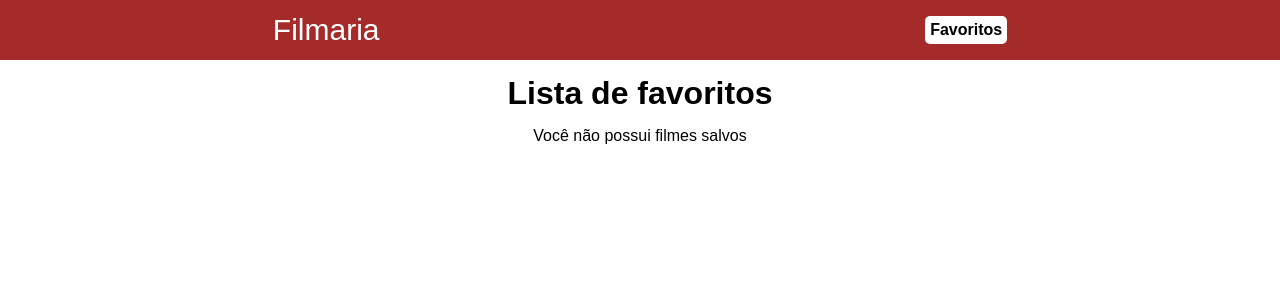
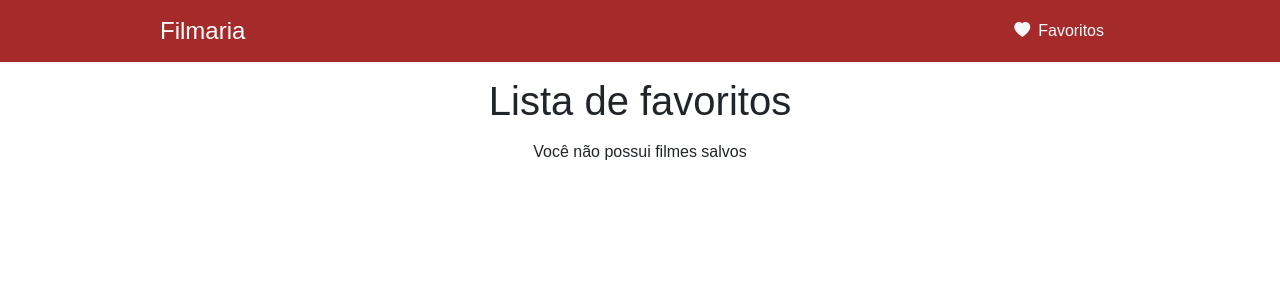
Before and after one commit to wendellwcl/Filmaria, a React (Create React App) app: page /favoritos in a window 1280 px wide. Shown: the top 300 px of the page. Built offline with nearby package versions, Linux system fonts and the light colour scheme.

Commit message:
adaptação do header utilizando bootstrap

```diff
--- a/public/index.html
+++ b/public/index.html
@@ -2,13 +2,9 @@
 <html lang="en">
   <head>
     <meta charset="utf-8" />
-    <link rel="icon" href="%PUBLIC_URL%/favicon.ico" />
     <meta name="viewport" content="width=device-width, initial-scale=1" />
     <meta name="theme-color" content="#000000" />
-    <meta
-      name="description"
-      content="Web site created using create-react-app"
-    />
+    <meta name="description" content="Web site created using create-react-app" />
     <link rel="apple-touch-icon" href="%PUBLIC_URL%/logo192.png" />
     <!--
       manifest.json provides metadata used when your web app is installed on a
@@ -24,7 +20,12 @@
       work correctly both with client-side routing and a non-root public URL.
       Learn how to configure a non-root public URL by running `npm run build`.
     -->
+    <link rel="icon" href="%PUBLIC_URL%/favicon.ico" />
     <title>React App</title>
+    <!-- Bootstrap -->
+    <link href="https://cdn.jsdelivr.net/npm/bootstrap@5.1.3/dist/css/bootstrap.min.css" rel="stylesheet" integrity="sha384-1BmE4kWBq78iYhFldvKuhfTAU6auU8tT94WrHftjDbrCEXSU1oBoqyl2QvZ6jIW3" crossorigin="anonymous">
+    <!-- Bootstrap Icons -->
+    <link rel="stylesheet" href="https://cdn.jsdelivr.net/npm/bootstrap-icons@1.8.1/font/bootstrap-icons.css">
   </head>
   <body>
     <noscript>You need to enable JavaScript to run this app.</noscript>
--- a/src/Componentes/Header/header.css
+++ b/src/Componentes/Header/header.css
@@ -1,26 +1,7 @@
 header{
-    width: 100%;
-    height: 60px;
-    display: flex;
-    align-items: center;
-    justify-content: space-around;
-    background: brown;
+    background-color: brown;
 }
 
-.logo, .favoritos{
-    text-decoration: none;
-    cursor: pointer;
+.navbar-brand{
+    font-size: 1.5em;
 }
-
-.logo{
-    color: #FFF;
-    font-size: 30px;
-}
-
-.favoritos{
-    background-color: #FFF;
-    border-radius: 5px;
-    padding: 5px;
-    font-weight: bold;
-    color: #000;
-}
--- a/src/Componentes/Header/index.js
+++ b/src/Componentes/Header/index.js
@@ -5,10 +5,15 @@
 
     return(
 
-        <header>
+        <header className='container-fluid'>
 
-            <Link className='logo' to='/'>Filmaria</Link>
-            <Link className='favoritos' to='/favoritos'>Favoritos</Link>
+                <nav className='navbar navbar-dark w-75 m-auto justify-content-between'>
+                    <Link className='navbar-brand' to='/'>Filmaria</Link>
+                    <Link className='nav-link text-light d-flex' to='/favoritos'>
+                        <i className="bi-heart-fill d-block"></i>
+                        <span className='ps-2'>Favoritos</span>
+                    </Link>
+                </nav>
 
         </header>
 
--- a/src/rotas.js
+++ b/src/rotas.js
@@ -10,8 +10,7 @@
 
     return(
 
-        <div className='container'>
-
+        <div className='container-fluid g-0'>
             <Router>
                 <Header/>
                 <Routes>
@@ -21,7 +20,6 @@
                     <Route path='*' element={<PageNotFound/>}/>
                 </Routes>
             </Router>
-
         </div>
 
     );
```
